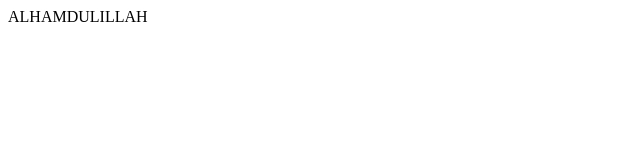
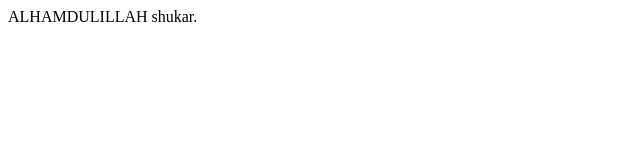
Before and after one commit to Uzma-Noorani/bootcamp2020new, a plain HTML site: page index.html in a window 1280 px wide. Shown: the full height of the page, 0-640 px from the left. Drawn offline with Linux system fonts and the light colour scheme.

Commit message:
Update index.html

```diff
--- a/index.html
+++ b/index.html
@@ -5,6 +5,6 @@
     <title>Document</title>
 </head>
 <body>
-    ALHAMDULILLAH
+    ALHAMDULILLAH shukar.
 </body>
 </html>
```
